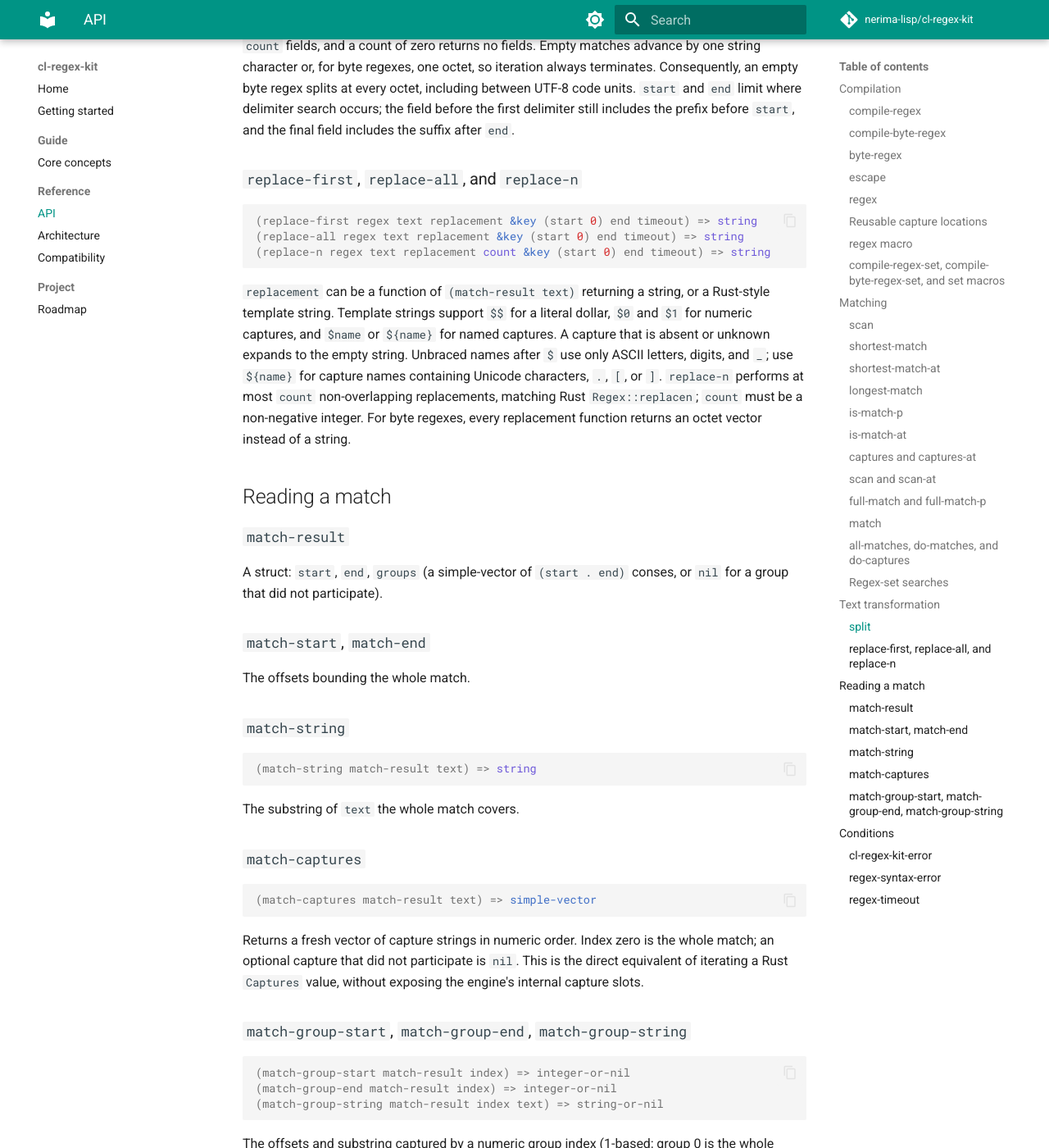
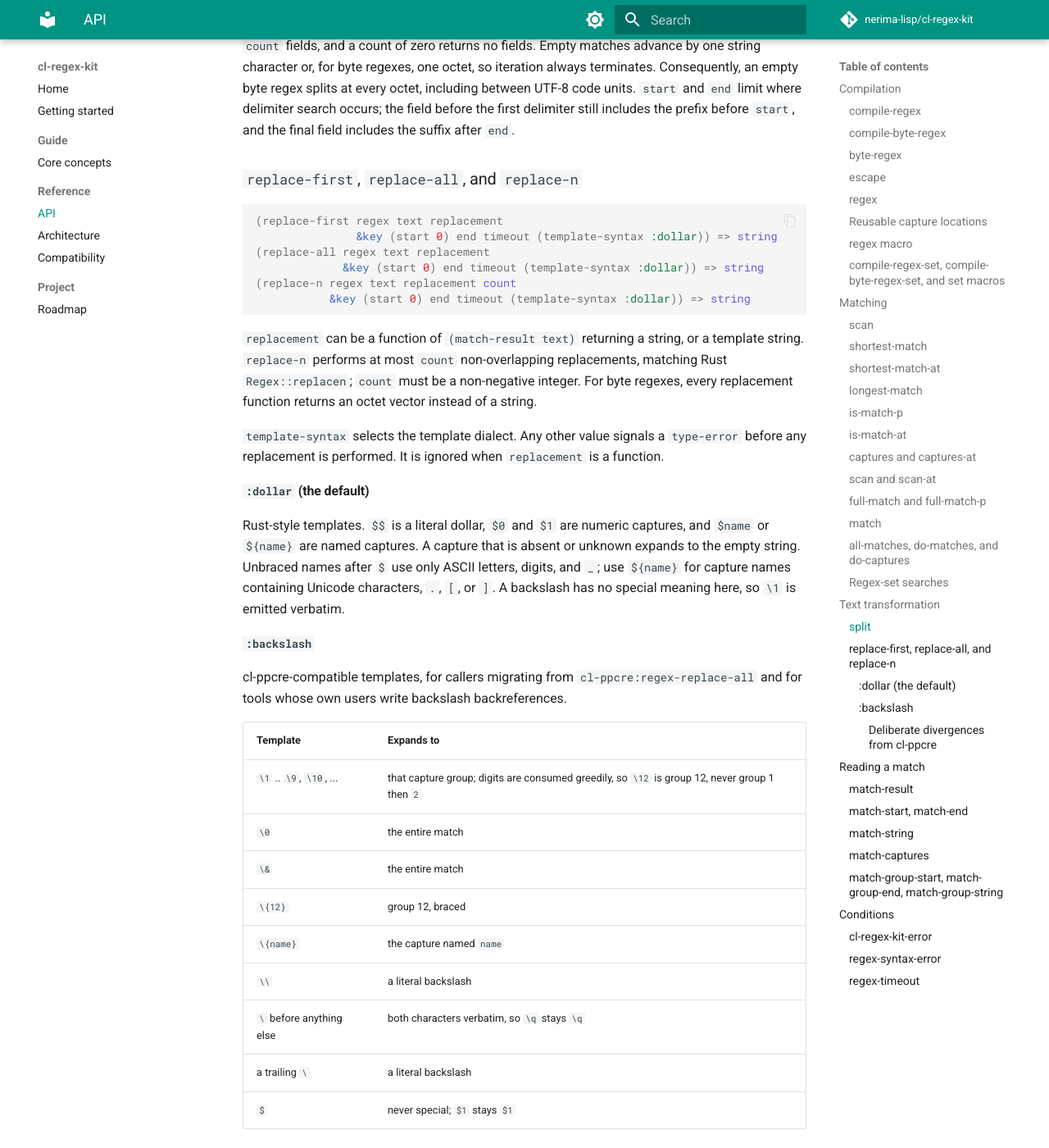
Before and after one commit to nerima-lisp/cl-regex-kit, an MkDocs documentation site: the page built from docs/src/reference/api.md, in a window 1280 px wide and 1400 px high, scrolled down 6527 px. Shown: the whole window at 82% size. Built offline with MkDocs 1.6.1 and Material for MkDocs 9.7.7, drawn with Linux system fonts in a browser that asks for light colours; comment, search, counter and statistics services are not loaded; some of the changed text lies outside the part shown.

Commit message:
feat: add cl-ppcre-compatible :backslash replacement template syntax
replace-first/replace-n/replace-all now accept :template-syntax
(:dollar, the unchanged default, or :backslash) so callers migrating
from cl-ppcre, or exposing replacement templates to their own users,
can opt into \1/\&/\{name}/\\ instead of silently emitting cl-ppcre
syntax verbatim under the Rust-style default.

````diff
--- a/docs/src/reference/api.md
+++ b/docs/src/reference/api.md
@@ -326,21 +326,78 @@ includes the suffix after `end`.
 ### `replace-first`, `replace-all`, and `replace-n`
 
 ```lisp
-(replace-first regex text replacement &key (start 0) end timeout) => string
-(replace-all regex text replacement &key (start 0) end timeout) => string
-(replace-n regex text replacement count &key (start 0) end timeout) => string
+(replace-first regex text replacement
+               &key (start 0) end timeout (template-syntax :dollar)) => string
+(replace-all regex text replacement
+             &key (start 0) end timeout (template-syntax :dollar)) => string
+(replace-n regex text replacement count
+           &key (start 0) end timeout (template-syntax :dollar)) => string
 ```
 
 `replacement` can be a function of `(match-result text)` returning a string,
-or a Rust-style template string. Template strings support `$$` for a literal
-dollar, `$0` and `$1` for numeric captures, and `$name` or `${name}` for named
-captures. A capture that is absent or unknown expands to the empty string.
-Unbraced names after `$` use only ASCII letters, digits, and `_`; use `${name}`
-for capture names containing Unicode characters, `.`, `[`, or `]`.
-`replace-n` performs at most `count` non-overlapping replacements, matching
-Rust `Regex::replacen`; `count` must be a non-negative integer. For byte
-regexes, every replacement function returns an octet vector instead of a
-string.
+or a template string. `replace-n` performs at most `count` non-overlapping
+replacements, matching Rust `Regex::replacen`; `count` must be a non-negative
+integer. For byte regexes, every replacement function returns an octet vector
+instead of a string.
+
+`template-syntax` selects the template dialect. Any other value signals a
+`type-error` before any replacement is performed. It is ignored when
+`replacement` is a function.
+
+#### `:dollar` (the default)
+
+Rust-style templates. `$$` is a literal dollar, `$0` and `$1` are numeric
+captures, and `$name` or `${name}` are named captures. A capture that is
+absent or unknown expands to the empty string. Unbraced names after `$` use
+only ASCII letters, digits, and `_`; use `${name}` for capture names
+containing Unicode characters, `.`, `[`, or `]`. A backslash has no special
+meaning here, so `\1` is emitted verbatim.
+
+#### `:backslash`
+
+cl-ppcre-compatible templates, for callers migrating from
+`cl-ppcre:regex-replace-all` and for tools whose own users write
+backslash backreferences.
+
+| Template | Expands to |
+|---|---|
+| `\1` .. `\9`, `\10`, ... | that capture group; digits are consumed greedily, so `\12` is group 12, never group 1 then `2` |
+| `\0` | the entire match |
+| `\&` | the entire match |
+| `\{12}` | group 12, braced |
+| `\{name}` | the capture named `name` |
+| `\\` | a literal backslash |
+| `\` before anything else | both characters verbatim, so `\q` stays `\q` |
+| a trailing `\` | a literal backslash |
+| `$` | never special; `$1` stays `$1` |
+
+A reference to a group that does not exist, or that did not participate in
+the match, expands to the empty string -- the same rule the `:dollar` path
+uses.
+
+Byte regexes accept octet-vector templates in both dialects, with the same
+ASCII forms.
+
+##### Deliberate divergences from cl-ppcre
+
+These are the cases where `:backslash` does not reproduce
+`cl-ppcre:regex-replace-all` exactly. Every one of them accepts input that
+cl-ppcre rejects, so a template that works under cl-ppcre works here
+unchanged.
+
+| Template | cl-ppcre | cl-regex-kit |
+|---|---|---|
+| `\0` | signals `ppcre-invocation-error` | the entire match, matching `$0` |
+| `\5` with fewer than 5 groups | signals `ppcre-invocation-error` | the empty string |
+| `\{name}` | copied verbatim (cl-ppcre allows only digits in braces) | the named capture |
+| `` \` `` (text before the match) | the text before the match | verbatim `` \` `` |
+| `\'` (text after the match) | the text after the match | verbatim `\'` |
+
+The out-of-range case is the one to keep in mind: cl-ppcre fails loudly and
+this engine substitutes the empty string, so a typo in a user-supplied
+template goes unreported. That is the same behavior `:dollar` already has,
+and it keeps a bad template in a configuration file from aborting the
+surrounding operation.
 
 ## Reading a match
 
````
Also changed, not shown: docs/src/reference/compatibility.md (+38 -1 lines), 4 other files.
